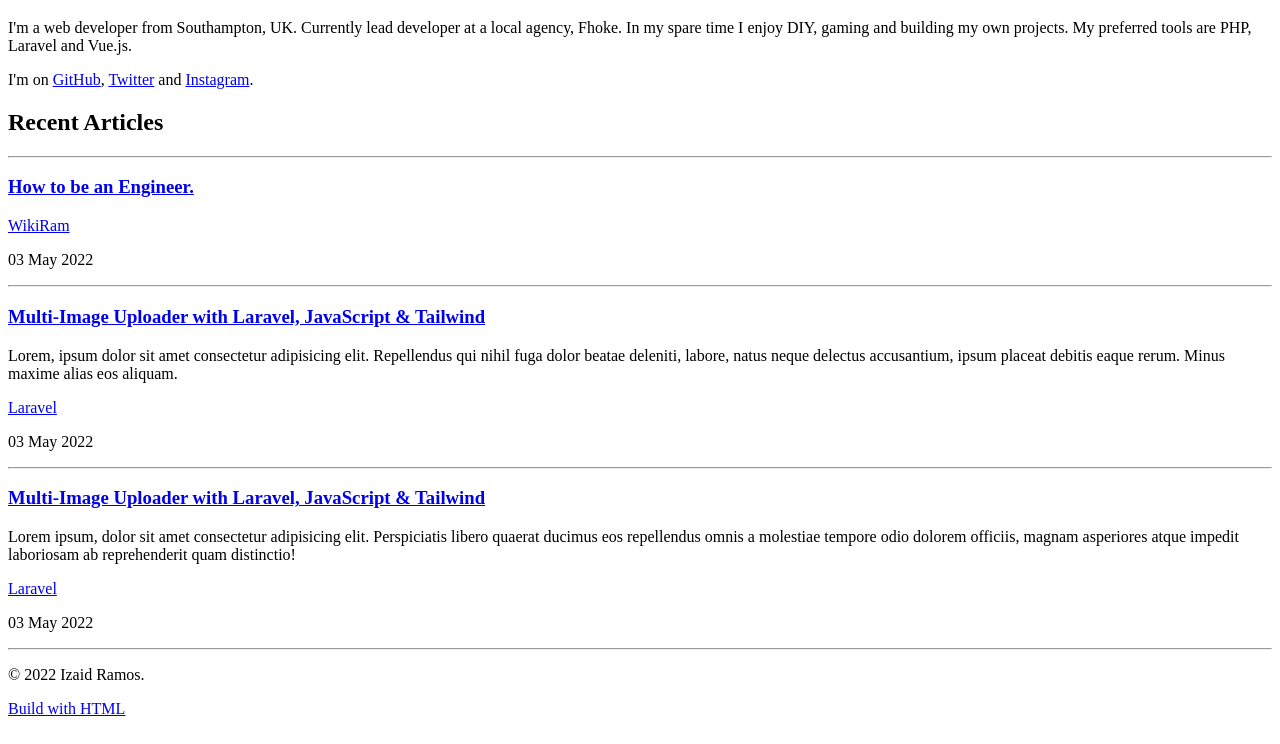
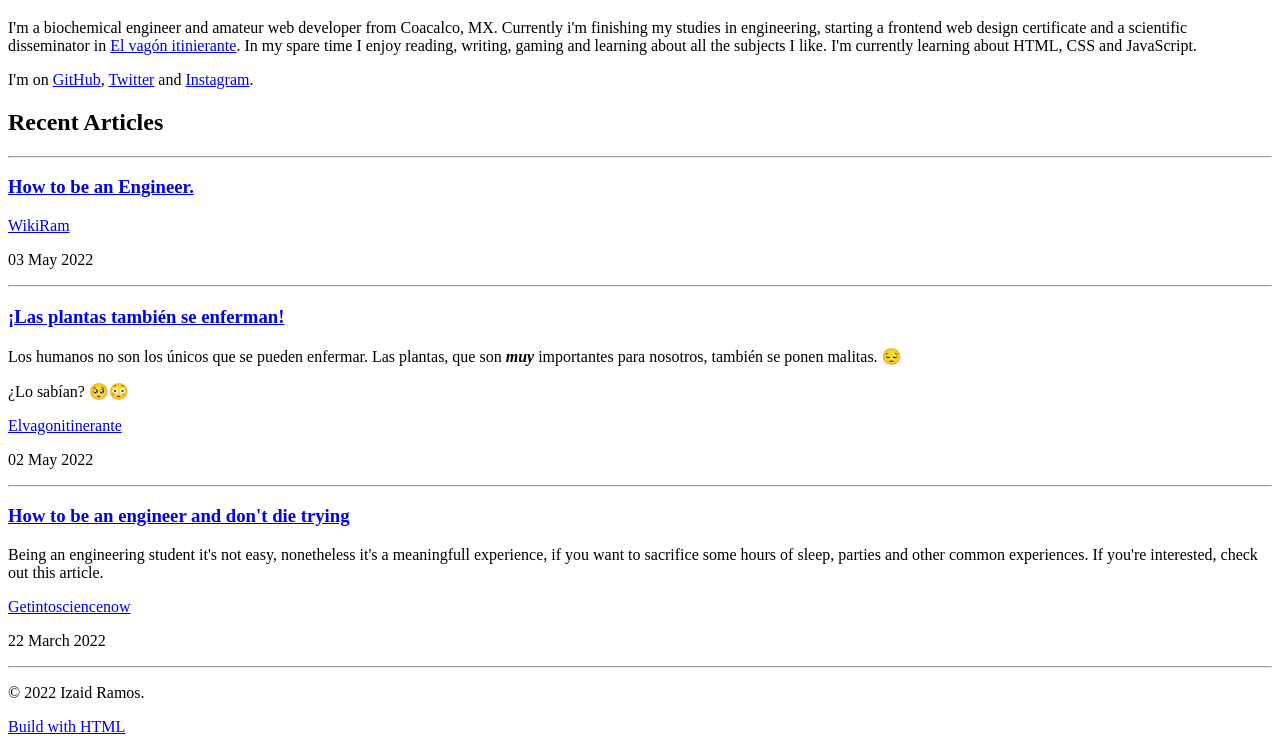
Before and after one commit to Adanearo/My_Portfolio, a plain HTML site: page index.html in a window 1280 px wide. Shown: the part 242-986 px from the top of the page. Drawn offline with Linux system fonts and the light colour scheme.

Commit message:
03_05 final commit

```diff
--- a/index.html
+++ b/index.html
@@ -23,7 +23,7 @@
     <main>
         <div>
             <h1>👋 Hello, my name is Izaid.</h1>
-            <p>I'm a web developer from Southampton, UK. Currently lead developer at a local agency, Fhoke. In my spare time I enjoy DIY, gaming and building my own projects. My preferred tools are PHP, Laravel and Vue.js.</p>
+            <p>I'm a biochemical engineer and amateur web developer from Coacalco, MX. Currently i'm finishing my studies in engineering, starting a frontend web design certificate and a scientific disseminator in <a href="https://www.instagram.com/vagon.itinerante/" target="_blank">El vagón itinierante</a>. In my spare time I enjoy reading, writing, gaming and learning about all the subjects I like. I'm currently learning about HTML, CSS and JavaScript.</p>
             <p>I'm on <a href="https://github.com/Adanearo" target="_blank">GitHub</a>, <a href="https://twitter.com/IzaidRamos26" target="_blank">Twitter</a> and <a href="https://www.instagram.com/izaid.ramos26/" target="_blank"> Instagram</a>.</p>
         </div>
         <h2>Recent Articles</h2>
@@ -35,17 +35,18 @@
         </article>
             <hr>
         <article>
-            <h3><a href="#">Multi-Image Uploader with Laravel, JavaScript & Tailwind</a></h3>
-            <p>Lorem, ipsum dolor sit amet consectetur adipisicing elit. Repellendus qui nihil fuga dolor beatae deleniti, labore, natus neque delectus accusantium, ipsum placeat debitis eaque rerum. Minus maxime alias eos aliquam.</p>
-            <a href="#">Laravel</a>
-            <p>03 May 2022</p>
+            <h3><a href="https://www.instagram.com/p/CTS6sqts6WP/" target="_blank">¡Las plantas también se enferman!</a></h3>
+            <p>Los humanos no son los únicos que se pueden enfermar. Las plantas, que son <em><strong>muy</strong></em> importantes para nosotros, también se ponen malitas. 😔</p>
+            <p>¿Lo sabían? 🥺😳</p>
+            <a href="#">Elvagonitinerante</a>
+            <p>02 May 2022</p>
         </article>
             <hr>
         <article>
-            <h3><a href="#">Multi-Image Uploader with Laravel, JavaScript & Tailwind</a></h3>
-            <p>Lorem ipsum, dolor sit amet consectetur adipisicing elit. Perspiciatis libero quaerat ducimus eos repellendus omnis a molestiae tempore odio dolorem officiis, magnam asperiores atque impedit laboriosam ab reprehenderit quam distinctio!</p>
-            <a href="#">Laravel</a>
-            <p>03 May 2022</p>
+            <h3><a href="#">How to be an engineer and don't die trying</a></h3>
+            <p>Being an engineering student it's not easy, nonetheless it's a meaningfull experience, if you want to sacrifice some hours of sleep, parties and other common experiences. If you're interested, check out this article.</p>
+            <a href="#">Getintosciencenow</a>
+            <p>22 March 2022</p>
         </article>
     </main>
     <hr>
```
Also changed, not shown: Pages/work.html (+1 -1 lines), Imagenes/Vagon_itinerante-removebg-preview.png (added).
